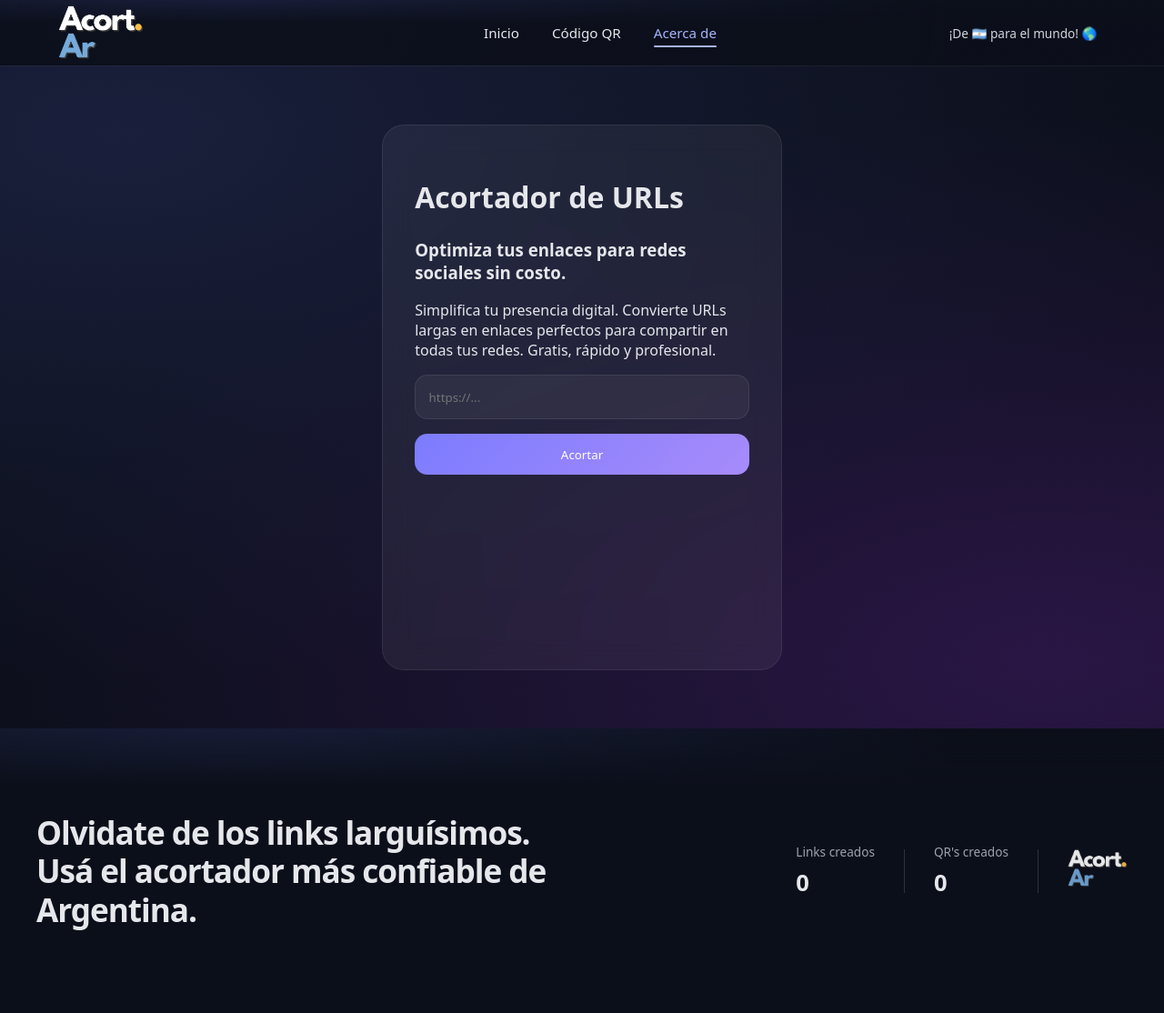
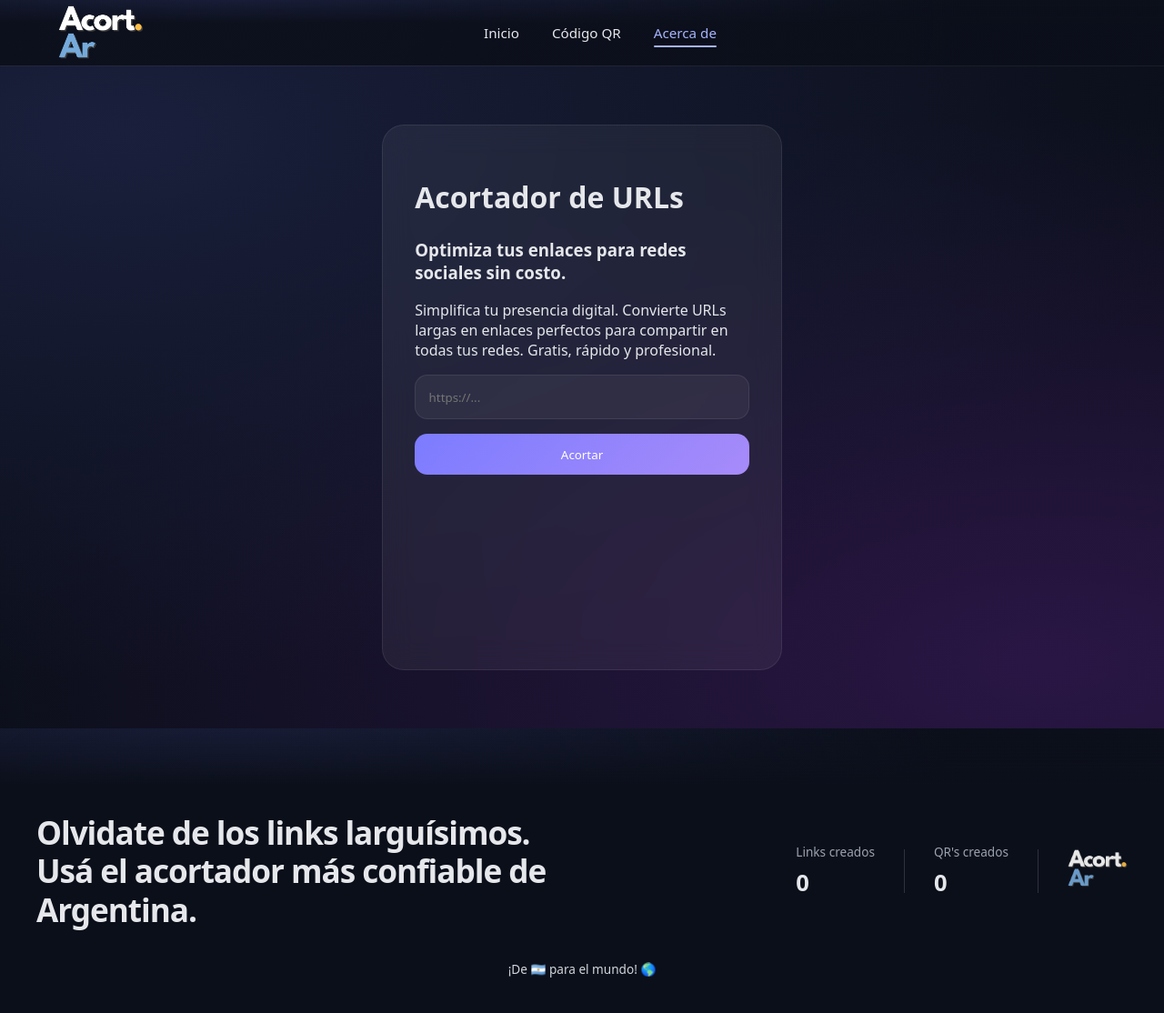
Before and after one commit to fedco-gtz/acort.ar, a React (Vite) app: page /acerca in a window 1280 px wide. Shown: the whole page at 91% size. Built offline with nearby package versions, Linux system fonts and the light colour scheme; no server answers; the database is empty; a web font is replaced by a local one.

Commit message:
Actualización 03/01

```diff
--- a/src/components/Footer.jsx
+++ b/src/components/Footer.jsx
@@ -58,6 +58,9 @@
           </div>
         </div>
       </div>
+      <div className="lang">
+        <span>¡De 🇦🇷 para el mundo! 🌎</span>
+      </div>
     </footer>
   );
 }
--- a/src/components/Header.jsx
+++ b/src/components/Header.jsx
@@ -17,10 +17,6 @@
           <li><NavLink to="/acerca">Acerca de</NavLink></li>
 
         </ul>
-
-        <div className="lang">
-          <span>¡De 🇦🇷 para el mundo! 🌎</span>
-        </div>
       </nav>
     </header>
   );
--- a/src/index.css
+++ b/src/index.css
@@ -97,15 +97,20 @@
 
 .lang {
   position: absolute;
-  right: 1.5rem;
+  left: 50%;
+  transform: translateX(-50%);
+
   display: flex;
   align-items: center;
   gap: 0.35rem;
+
   font-size: 0.85rem;
   color: #d1d5db;
   cursor: pointer;
+
   padding: 0.35rem 0.6rem;
   border-radius: 999px;
+
   transition: background 0.2s ease, color 0.2s ease;
 }
 
@@ -116,10 +121,6 @@
 
 .lang-icon {
   font-size: 0.95rem;
-}
-
-.chevron {
-  font-size: 0.7rem;
 }
 
 .logo {
```
